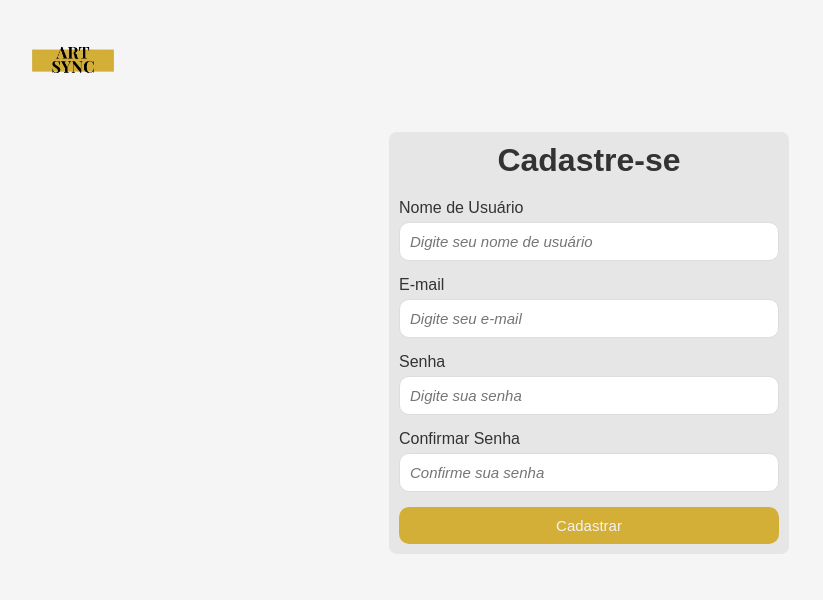
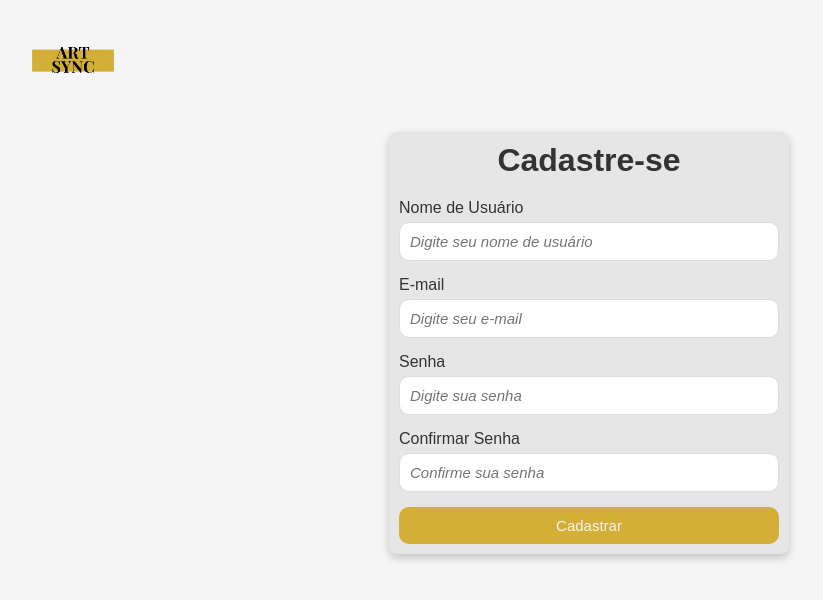
Before and after one commit to anamota13/ArtSync, a PHP site: page /cadastro.html in a window 1280 px wide. Shown: the top 600 px of the page, without its empty margins (51-874 px from the left). Run offline with PHP 8.4, Linux system fonts and the light colour scheme.

Commit message:
Salvando alterações antes do rebase

```diff
--- a/styles.css
+++ b/styles.css
@@ -370,6 +370,7 @@ h1 {
     margin-right: auto;
     margin-top: auto;
     margin-bottom: auto;
+    box-shadow: 0 4px 8px rgba(0, 0, 0, 0.2);
 }
 
 .register-prompt {
```
Also changed, not shown: img_obras/persistência_da_memoria.jfif (added).
